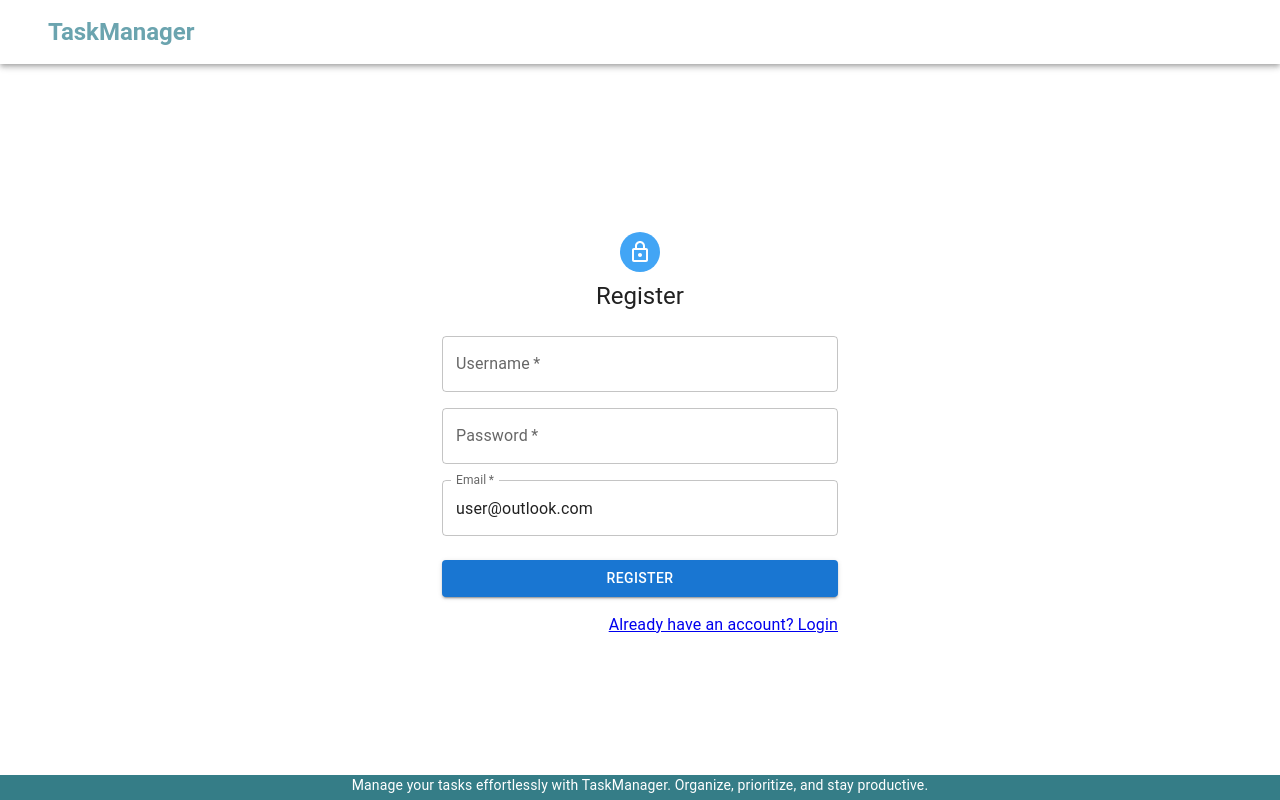
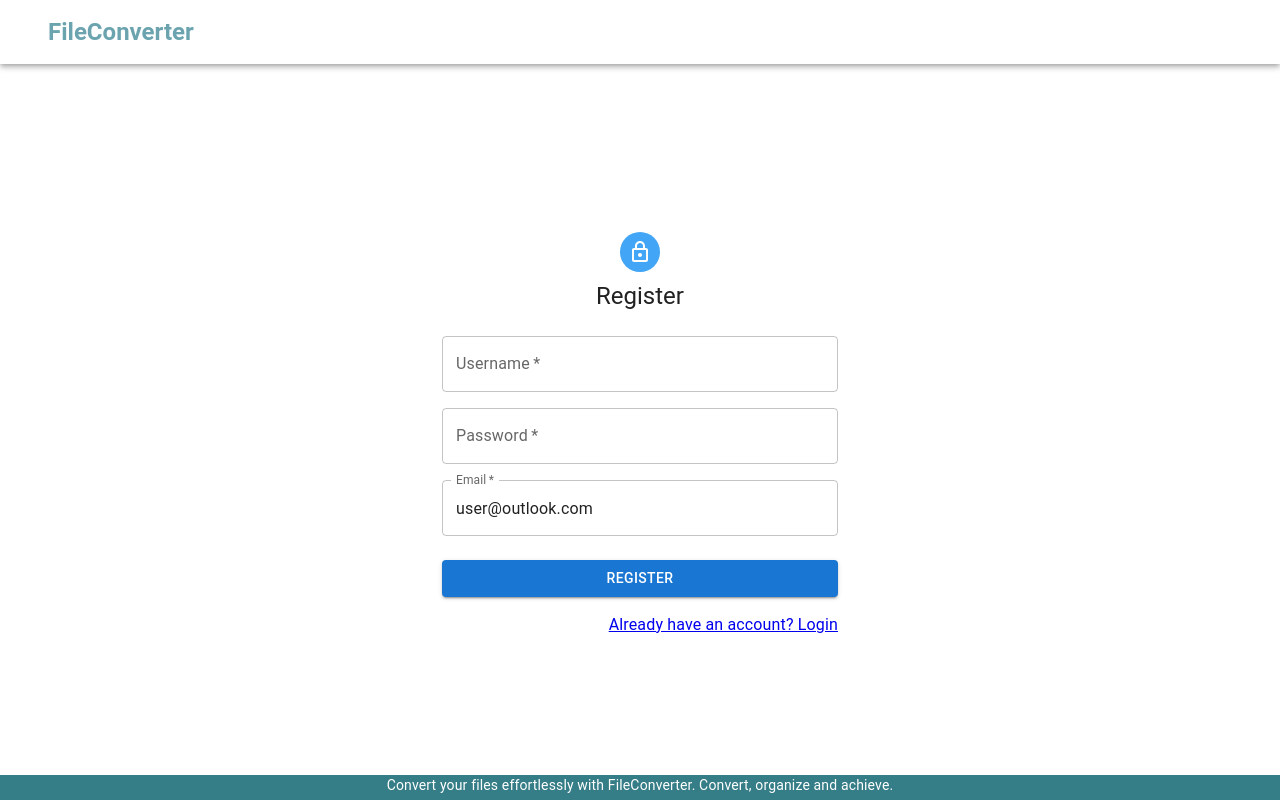
Before and after one commit to Cloud-G05/project1, a React (Create React App) app in the folder front/: page /register in a window 1280 px wide. Built offline with nearby package versions, Linux system fonts and the light colour scheme.

Commit message:
Adapt footer and header for this project

```diff
--- a/front/src/components/Footer.tsx
+++ b/front/src/components/Footer.tsx
@@ -15,7 +15,7 @@ const Footer = () => {
                 }}
             >
                 {
-                    "Manage your tasks effortlessly with TaskManager. Organize, prioritize, and stay productive."
+                    "Convert your files effortlessly with FileConverter. Convert, organize and achieve."
                 }
             </Typography>
         </Box>
--- a/front/src/components/Header.tsx
+++ b/front/src/components/Header.tsx
@@ -15,7 +15,7 @@ const Header = () => {
                         justifyContent: "space-between",
                     }}
                 >
-                    <LogoTaskManager taskManagerText="TaskManager" />
+                    <LogoTaskManager taskManagerText="FileConverter" />
                     <AccountMenu />
                 </Toolbar>
             </AppBar>
```
